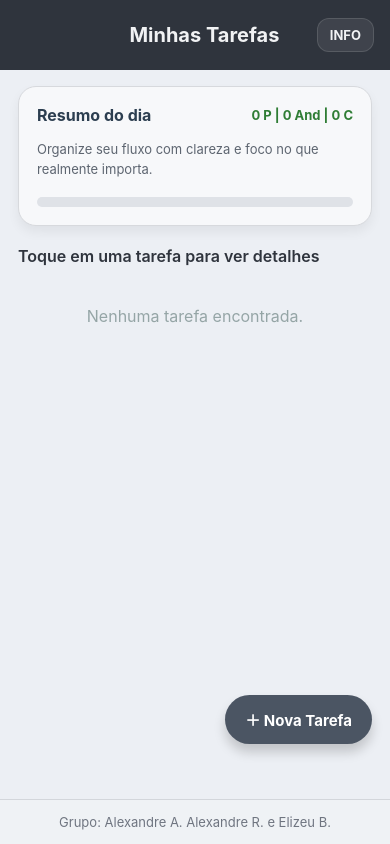
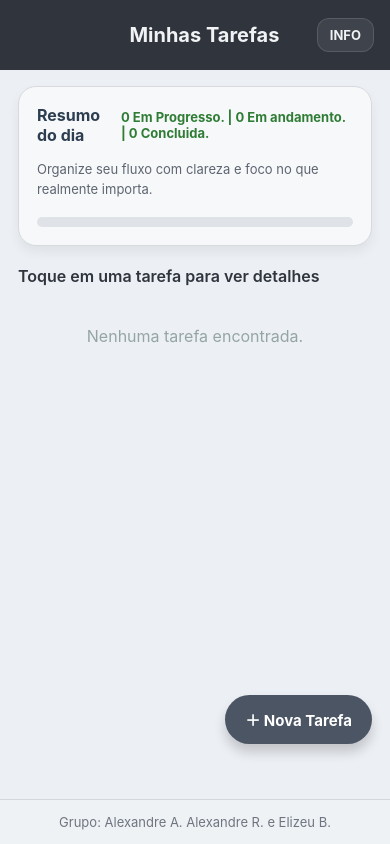
Before and after one commit to Alexandremarra/Lista-de-Tarefas, a React Native app: screen / in a window 390 px wide. Built offline with nearby package versions, Linux system fonts and the light colour scheme; what react-native-worklets would draw is missing.

Commit message:
Correção - Status

```diff
--- a/app/index.tsx
+++ b/app/index.tsx
@@ -39,7 +39,7 @@ export default function IndexScreen({ navigation }: Props) {
           <View style={styles.summaryHeader}>
             <Text style={styles.summaryTitle}>Resumo do dia</Text>
             <Text style={styles.summarySubtitle}>
-              {pendingCount} P | {inProgressCount} And | {completedCount} C
+              {pendingCount} Em Progresso. | {inProgressCount} Em andamento. | {completedCount} Concluida.
             </Text>
           </View>
           <Text style={styles.summaryNote}>
```
